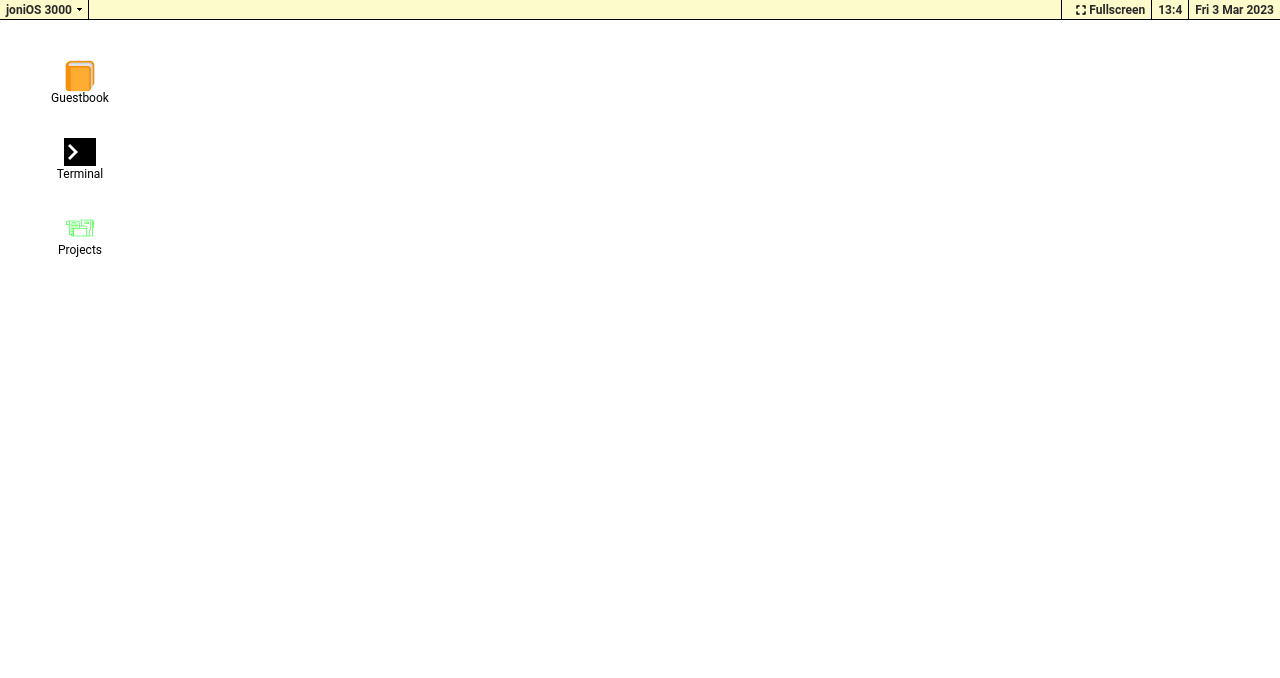
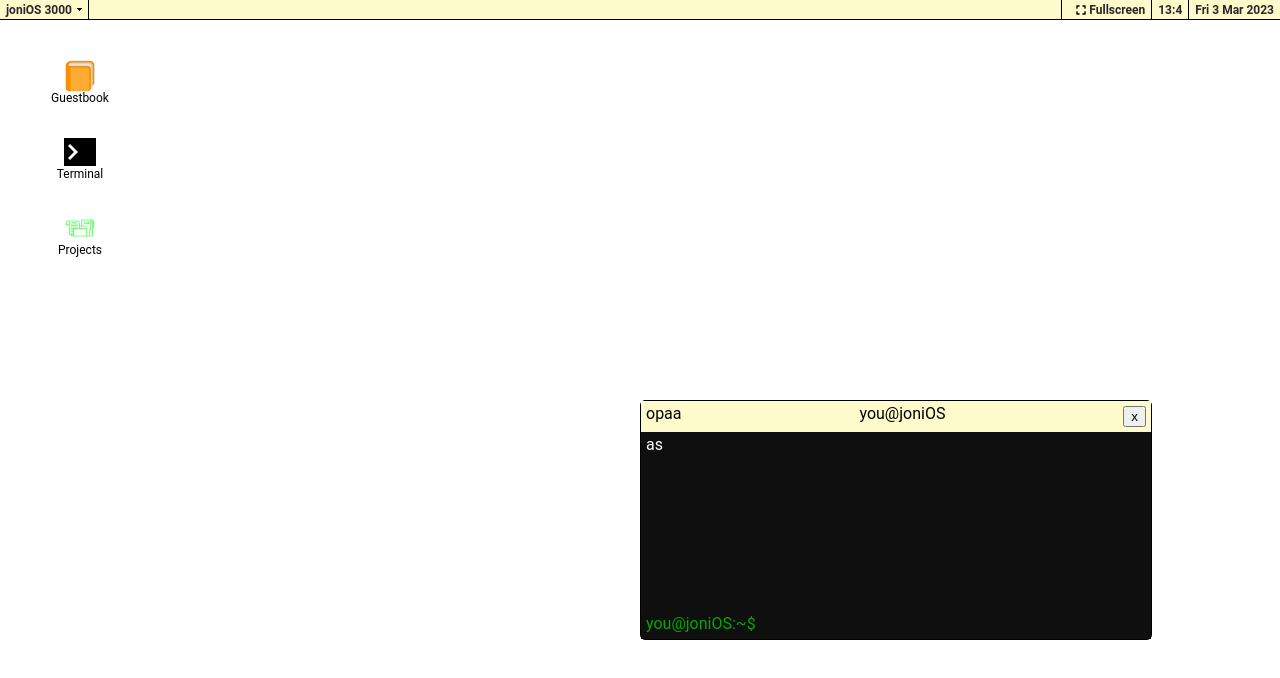
Before and after one commit to jlaat/JoniOS, a React (Vite) app: page / in a window 1280 px wide. Shown: the top 678 px of the page. Built offline with nearby package versions, Linux system fonts and the light colour scheme.

Commit message:
Created basic structure for terminal

```diff
--- a/src/App.scss
+++ b/src/App.scss
@@ -5,3 +5,4 @@
 @import "./Sass/layout/_icons";
 @import "./Sass/components/_dropdown";
 @import "./Sass/components/_shortcut";
+@import "./Sass/components/_terminal";
--- a/src/App.tsx
+++ b/src/App.tsx
@@ -1,12 +1,14 @@
 import "./App.scss";
 import Header from "./components/header/Header";
 import Icons from "./components/Icons/Icons";
+import Terminal from "./components/terminal/Terminal";
 
 function App() {
   return (
     <div className="App">
       <Header />
       <Icons />
+      <Terminal />
     </div>
   );
 }
--- a/src/Sass/abstracts/_variables.scss
+++ b/src/Sass/abstracts/_variables.scss
@@ -1,8 +1,10 @@
 // Colors
-$primary-background-color: #f5f5f5;
+$primary-background-color: #0f0f0f;
 $primary-text-color: #000000;
 $header-background-color: #fdfacb;
 $header-text-color: #292929;
+$pale-white: #ffffff;
+$worn-green: #00a800;
 
 // font stacks
 $primary-font-stack: 'Roboto', sans-serif;
--- /dev/null
+++ b/src/Sass/components/_terminal.scss
@@ -0,0 +1,48 @@
+@import "../abstracts/variables";
+
+
+.terminal {
+    position: absolute;
+    top: 50%;
+    left: 50%;
+    width: 40%;
+    height: 30%;
+
+    display: grid;
+    grid-template-rows: 1fr 10fr;
+
+    border: $primary-border;
+    border-radius: 5px;
+
+    // Little padding around the terminal
+    .terminal-body, .terminal-input, .terminal-header {
+        padding: 5px;
+    }
+
+    // Header
+    .terminal-header {
+        display: flex;
+        justify-content: space-between;
+        background-color: $header-background-color;
+    }
+
+    // Dark background for everything except header
+    .terminal-body, .terminal-input, .terminal-input-content {
+        background-color: $primary-background-color;
+        color: $pale-white;
+    }
+
+    // Reset input field styles
+    .terminal-input-content {
+        border: none;
+        font-size: $primary-font-size;
+    }
+    .terminal-input-content:focus {
+        outline: none;
+    }
+
+    // Make prompt beginning nice green
+    .terminal-input-prompt {
+        color: $worn-green;
+    }
+}
--- /dev/null
+++ b/src/components/terminal/Terminal.tsx
@@ -0,0 +1,20 @@
+import { useState } from "react";
+
+const Terminal = () => {
+  return (
+    <div className="terminal">
+      <div className="terminal-header">
+        <span>opaa</span>
+        <span>you@joniOS</span>
+        <button className="terminal-close">x</button>
+      </div>
+      <div className="terminal-body">as</div>
+      <div className="terminal-input">
+        <span className="terminal-input-prompt">you@joniOS:~$</span>
+        <input className="terminal-input-content" />
+      </div>
+    </div>
+  );
+};
+
+export default Terminal;
```
